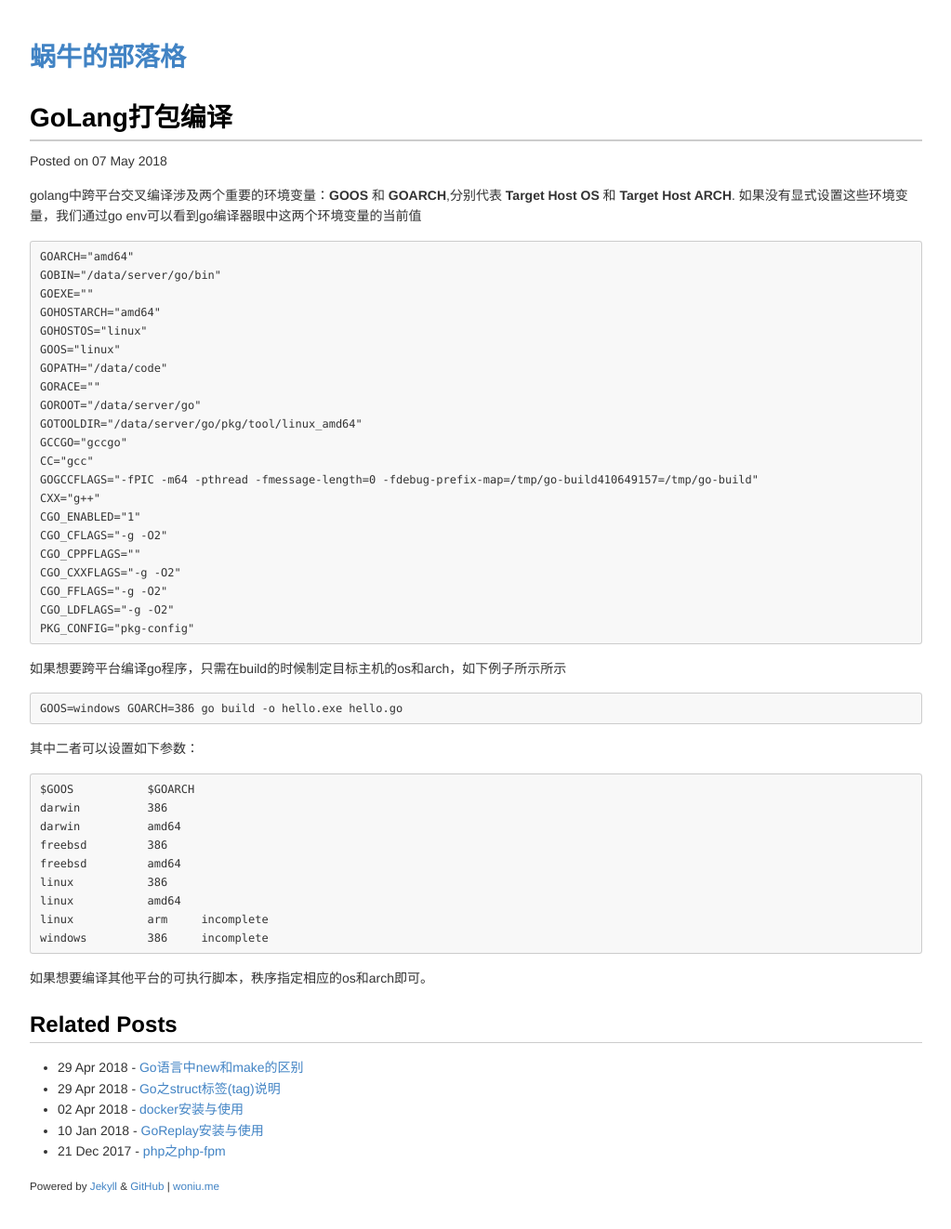
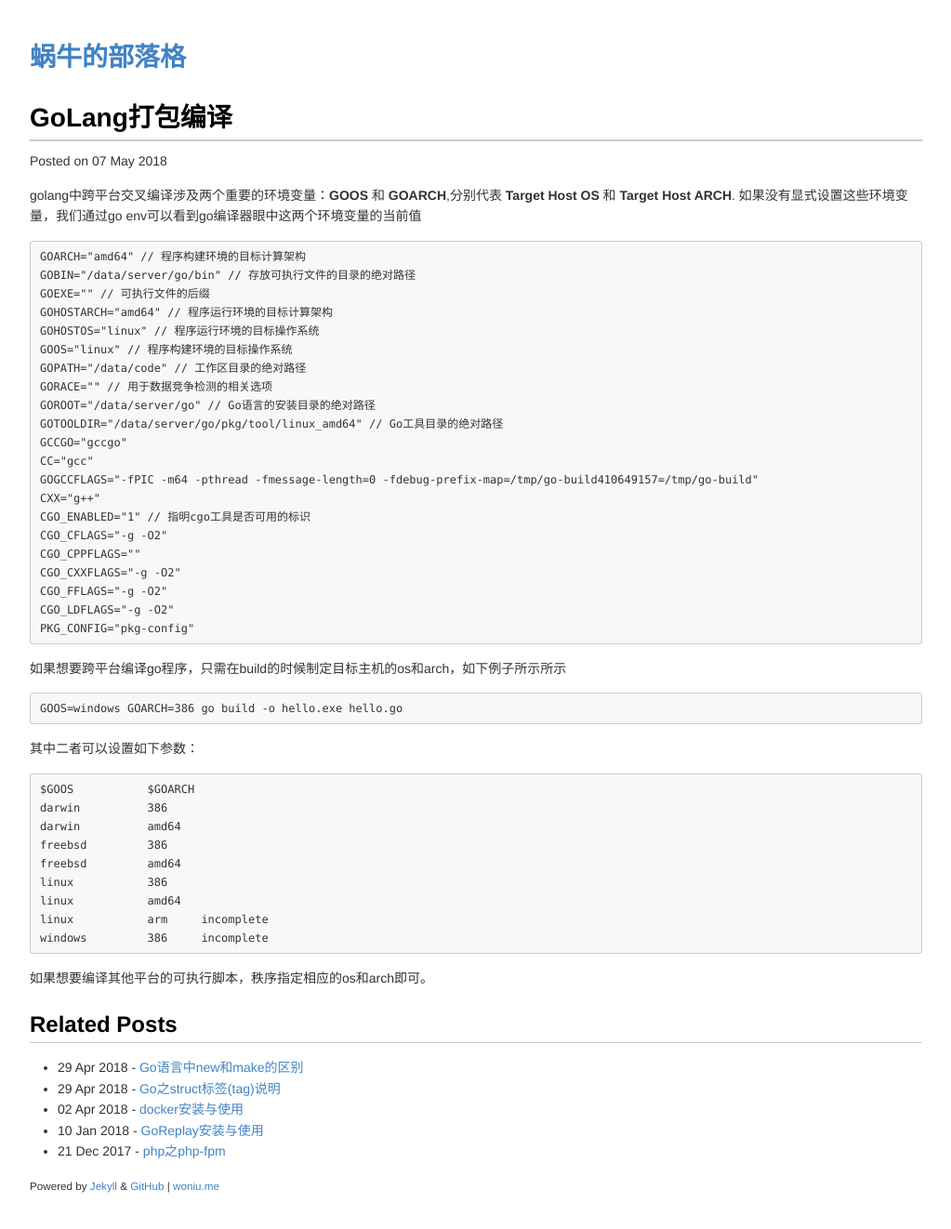
Before and after one commit to peng2089/dp.github.io, a Jekyll site: the page built from _posts/2018-05-07-Go跨平台编译.md, in a window 1280 px wide. Shown: the whole page at 93% size, without its empty margins (128-1151 px from the left). Built offline with Jekyll 4.4.1, drawn with Linux system fonts in a browser that asks for light colours.

Commit message:
更新: Go跨平台编译

````diff
--- a/_posts/2018-05-07-Go跨平台编译.md
+++ b/_posts/2018-05-07-Go跨平台编译.md
@@ -8,21 +8,21 @@ tags: [ golang ]
 
 golang中跨平台交叉编译涉及两个重要的环境变量：**GOOS** 和 **GOARCH**,分别代表 **Target Host OS** 和 **Target Host ARCH**. 如果没有显式设置这些环境变量，我们通过go env可以看到go编译器眼中这两个环境变量的当前值
 ```
-GOARCH="amd64"
-GOBIN="/data/server/go/bin"
-GOEXE=""
-GOHOSTARCH="amd64"
-GOHOSTOS="linux"
-GOOS="linux"
-GOPATH="/data/code"
-GORACE=""
-GOROOT="/data/server/go"
-GOTOOLDIR="/data/server/go/pkg/tool/linux_amd64"
+GOARCH="amd64" // 程序构建环境的目标计算架构
+GOBIN="/data/server/go/bin" // 存放可执行文件的目录的绝对路径
+GOEXE="" // 可执行文件的后缀
+GOHOSTARCH="amd64" // 程序运行环境的目标计算架构
+GOHOSTOS="linux" // 程序运行环境的目标操作系统
+GOOS="linux" // 程序构建环境的目标操作系统
+GOPATH="/data/code" // 工作区目录的绝对路径
+GORACE="" // 用于数据竞争检测的相关选项
+GOROOT="/data/server/go" // Go语言的安装目录的绝对路径
+GOTOOLDIR="/data/server/go/pkg/tool/linux_amd64" // Go工具目录的绝对路径
 GCCGO="gccgo"
 CC="gcc"
 GOGCCFLAGS="-fPIC -m64 -pthread -fmessage-length=0 -fdebug-prefix-map=/tmp/go-build410649157=/tmp/go-build"
 CXX="g++"
-CGO_ENABLED="1"
+CGO_ENABLED="1" // 指明cgo工具是否可用的标识
 CGO_CFLAGS="-g -O2"
 CGO_CPPFLAGS=""
 CGO_CXXFLAGS="-g -O2"
````
